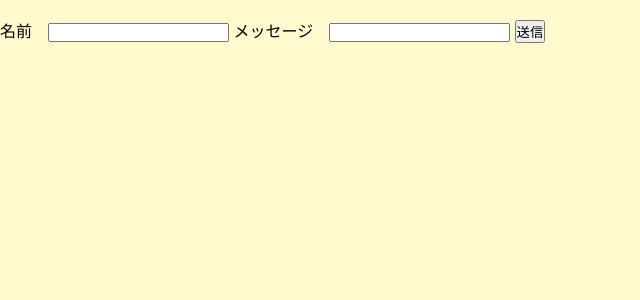
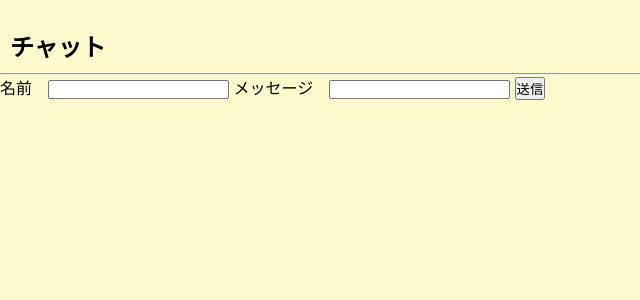
Before and after one commit to Ao0Nv/php-sample-chat, a PHP site: page /chat.php in a window 1280 px wide. Shown: the top 300 px of the page, without its empty margins (0-640 px from the left). Run offline with PHP 8.4, Linux system fonts and the light colour scheme; data that the repository does not hold is empty; some libraries are stand-ins or nearby versions.

Commit message:
Add files via upload

```diff
--- a/chat.php
+++ b/chat.php
@@ -19,14 +19,15 @@
 
 <body>
 
-<title>チャット</title>
-
+<h2>チャット</h2>
+<hr>
 <form method="post" action="chat.php">
     名前　<input type="text" name="name" value="<?php echo $_POST['name']; ?>">
     メッセージ　<input type="text" name="message">
 
     <button name="send" type="submit">送信</button>
 </form>
+<br>
 
 <section>
     <?php // DBからデータ(投稿内容)を取得 $stmt = select(); foreach ($stmt->fetchAll(PDO::FETCH_ASSOC) as $message) {
```
